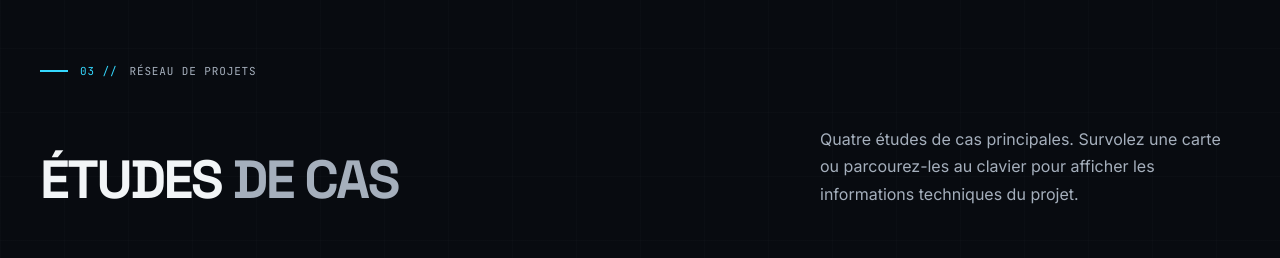
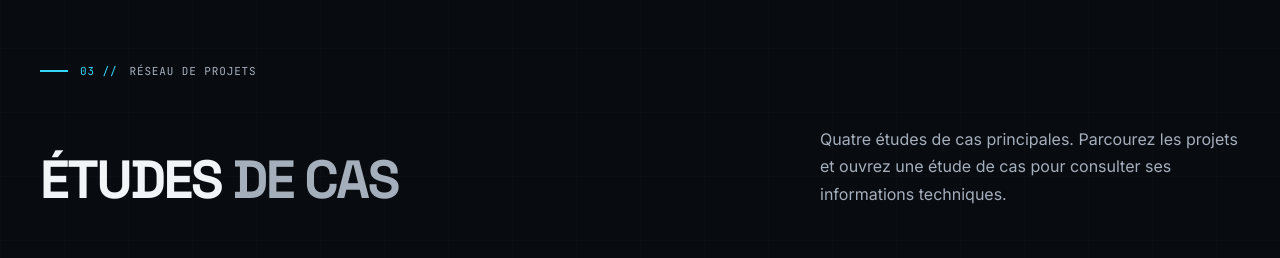
Before and after one commit to regobothgrandville/regobothgrandville.github.io, a React (Vite) app: page / in a window 1280 px wide. Shown: the part 2640-2898 px from the top of the page. Built offline with nearby package versions, Linux system fonts and the light colour scheme.

Commit message:
polish: make project guidance input-agnostic

```diff
--- a/src/App.tsx
+++ b/src/App.tsx
@@ -67,7 +67,7 @@ function App() {
 
         <section className="section projects-section" id="projets">
           <SectionLabel index="03" title="RÉSEAU DE PROJETS" />
-          <div className="section-heading-row"><h2>ÉTUDES <em>DE CAS</em></h2><p>Quatre études de cas principales. Survolez une carte ou parcourez-les au clavier pour afficher les informations techniques du projet.</p></div>
+          <div className="section-heading-row"><h2>ÉTUDES <em>DE CAS</em></h2><p>Quatre études de cas principales. Parcourez les projets et ouvrez une étude de cas pour consulter ses informations techniques.</p></div>
           <div className="project-network" data-active={activeProject ?? 'idle'}>
             <div className="project-network__telemetry" aria-live="polite"><span>PROJET // {activeProjectData ? activeProjectData.id.toUpperCase().replace('-', '_') : 'SÉLECTION'}</span><strong>{activeProjectData?.title ?? 'Réseau de projets'}</strong><small>{activeProjectData ? activeProjectData.domains.join(' · ') : 'Sélectionnez un projet pour afficher ses domaines techniques'}</small></div>
             <div className="project-grid">{projects.map((project, index) => <ProjectCard project={project} index={index} key={project.id} active={activeProject === project.id} onActivate={setActiveProject} onDeactivate={() => setActiveProject(null)} />)}</div>
```
